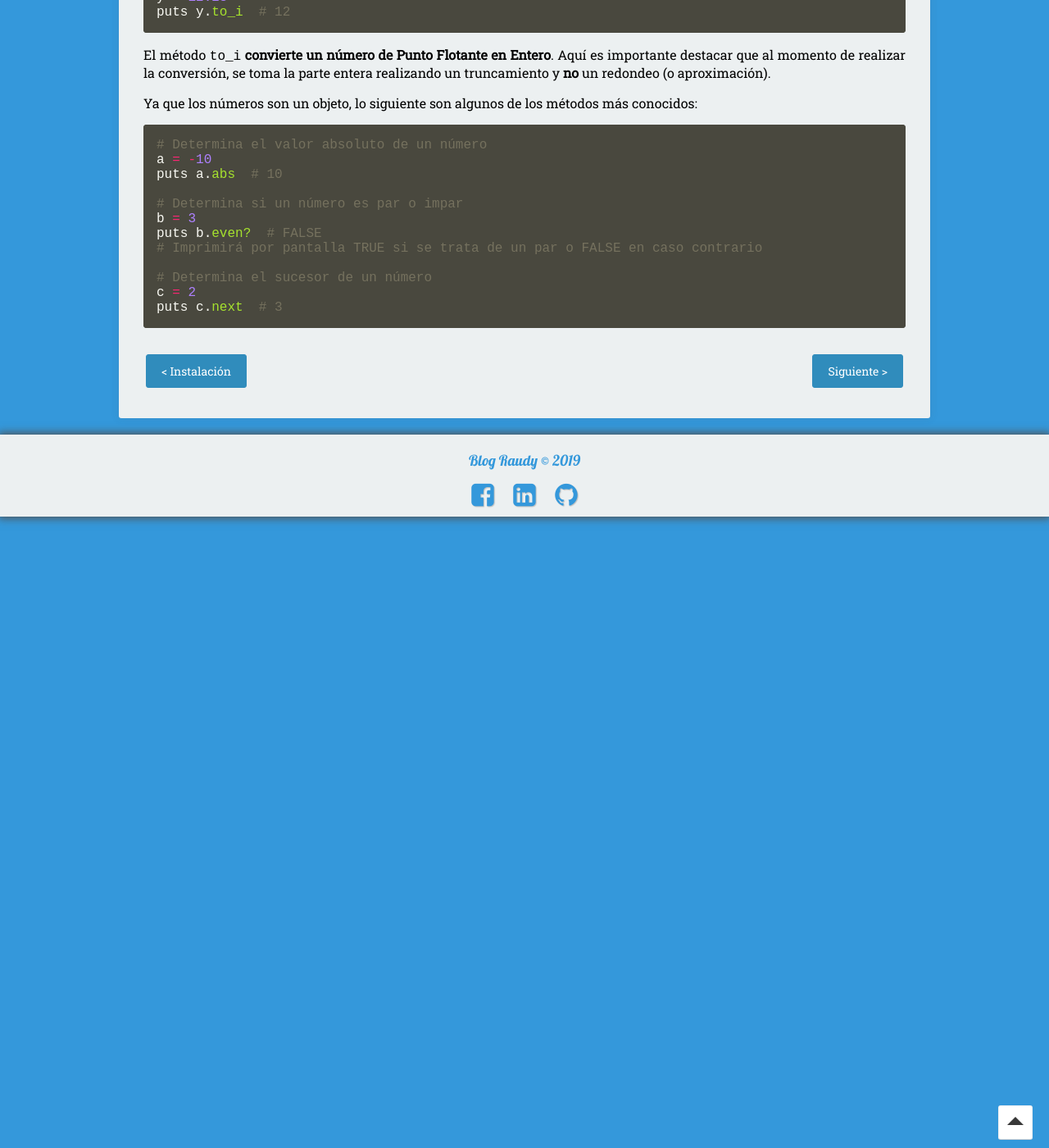
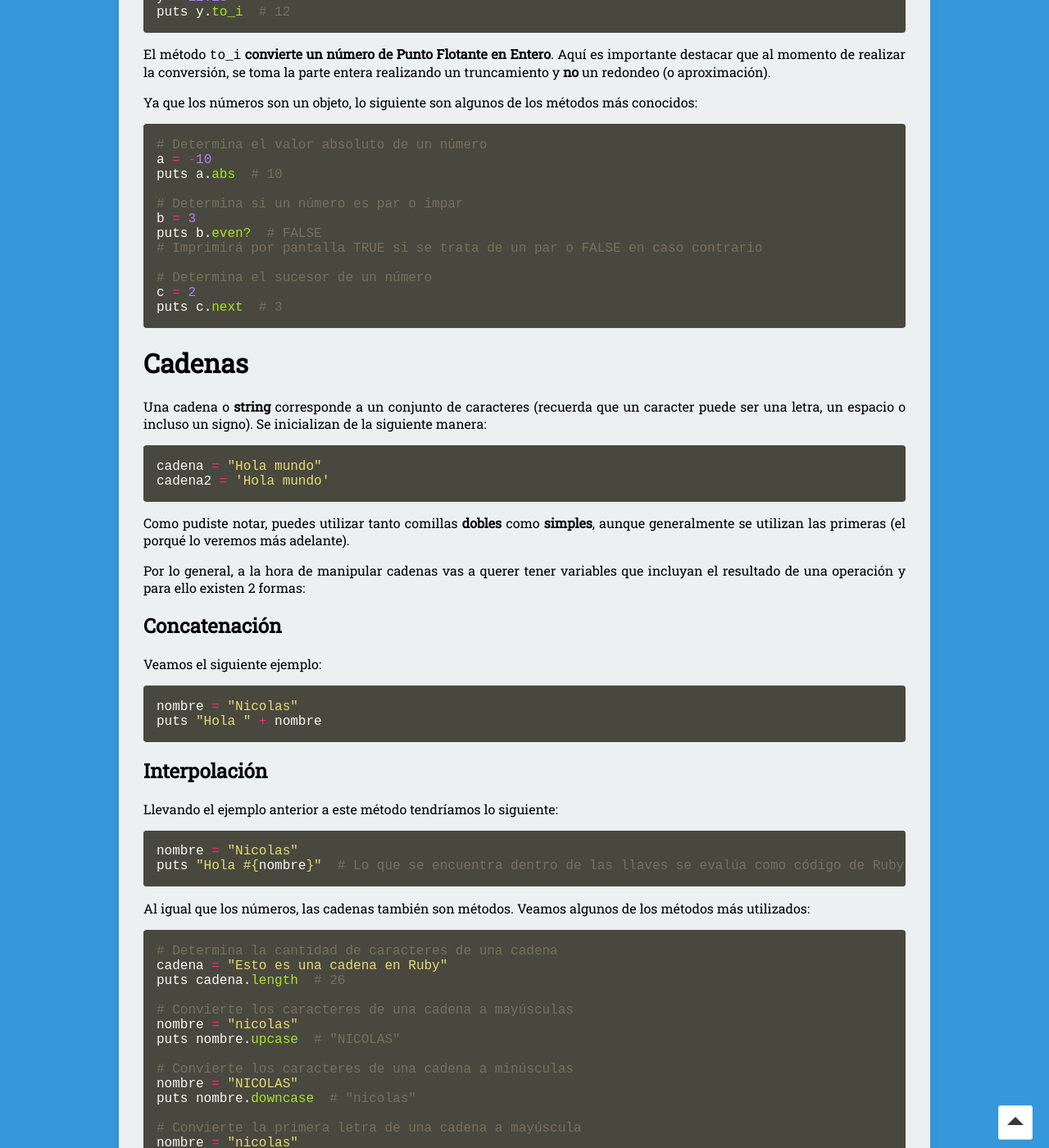
Before and after one commit to nisoto/Blog-anterior-2.0, a Jekyll site: the page built from _posts/2019-04-28-curso-ruby-iii-variables.md, in a window 1280 px wide and 1400 px high, scrolled down 3216 px. Shown: the whole window at 82% size. Built offline with Jekyll 4.4.1, drawn with Linux system fonts in a browser that asks for light colours; nearby versions of some CDN libraries; some of the changed text lies outside the part shown.

Commit message:
Update 2019-04-28-curso-ruby-iii-variables.md

````diff
--- a/_posts/2019-04-28-curso-ruby-iii-variables.md
+++ b/_posts/2019-04-28-curso-ruby-iii-variables.md
@@ -168,6 +168,75 @@ c = 2
 puts c.next  # 3
 ```
 
+# Cadenas
+
+Una cadena o **string** corresponde a un conjunto de caracteres (recuerda que un caracter puede ser una letra, un espacio o incluso un signo). Se inicializan de la siguiente manera:
+
+``` ruby
+cadena = "Hola mundo"
+cadena2 = 'Hola mundo'
+```
+
+Como pudiste notar, puedes utilizar tanto comillas **dobles** como **simples**, aunque generalmente se utilizan las primeras (el porqué lo veremos más adelante).
+
+Por lo general, a la hora de manipular cadenas vas a querer tener variables que incluyan el resultado de una operación y para ello existen 2 formas:
+
+## Concatenación
+
+Veamos el siguiente ejemplo:
+
+``` ruby
+nombre = "Nicolas"
+puts "Hola " + nombre
+```
+
+## Interpolación
+
+Llevando el ejemplo anterior a este método tendríamos lo siguiente:
+
+``` ruby
+nombre = "Nicolas"
+puts "Hola #{nombre}"  # Lo que se encuentra dentro de las llaves se evalúa como código de Ruby
+```
+
+Al igual que los números, las cadenas también son métodos. Veamos algunos de los métodos más utilizados:
+
+``` ruby
+# Determina la cantidad de caracteres de una cadena
+cadena = "Esto es una cadena en Ruby"
+puts cadena.length  # 26
+
+# Convierte los caracteres de una cadena a mayúsculas
+nombre = "nicolas"
+puts nombre.upcase  # "NICOLAS"
+
+# Convierte los caracteres de una cadena a minúsculas
+nombre = "NICOLAS"
+puts nombre.downcase  # "nicolas"
+
+# Convierte la primera letra de una cadena a mayúscula
+nombre = "nicolas"
+puts nombre.capitalize  # "Nicolas"
+```
+
+Tal vez te parezca raro que los métodos descritos hasta el momento (tanto para cadenas como números) no tengan el respectivo paréntesis al final y es porque en Ruby no es obligatorio su uso, ya que solo se recomiendan cuando recibimos parámetros. Por ejemplo:
+
+``` ruby
+cadena = "Mi primera cadena en Ruby"
+puts cadena.slice(3,7)
+```
+
+El método `slice` crea una subcadena, donde el primer parámetro corresponde al inicio de la subcadena (desde donde queremos comenzar) y el segundo parámetro corresponde a la cantidad de caracteres que queremos mostrar desde el inicio de la subcadena.
+
+Debido a que existen muchos métodos para las cadenas y números, una forma de determinar cuales son todos los métodos disponibles es ejecutar la siguiente línea de código:
+
+``` ruby
+"".methods  # Para cadenas
+1.methods   # Para números
+```
+
+Para mayor información, te recomiendo que revises la documentación de Ruby.
+
 |     |     |
 |:----|----:|
 | [< Instalación](https://nisoto.github.io/curso-ruby-ii-instalacion/){: .btn .btn-info} | [Siguiente >](https://nisoto.github.io/blog/){: .btn .btn-info} |
````
